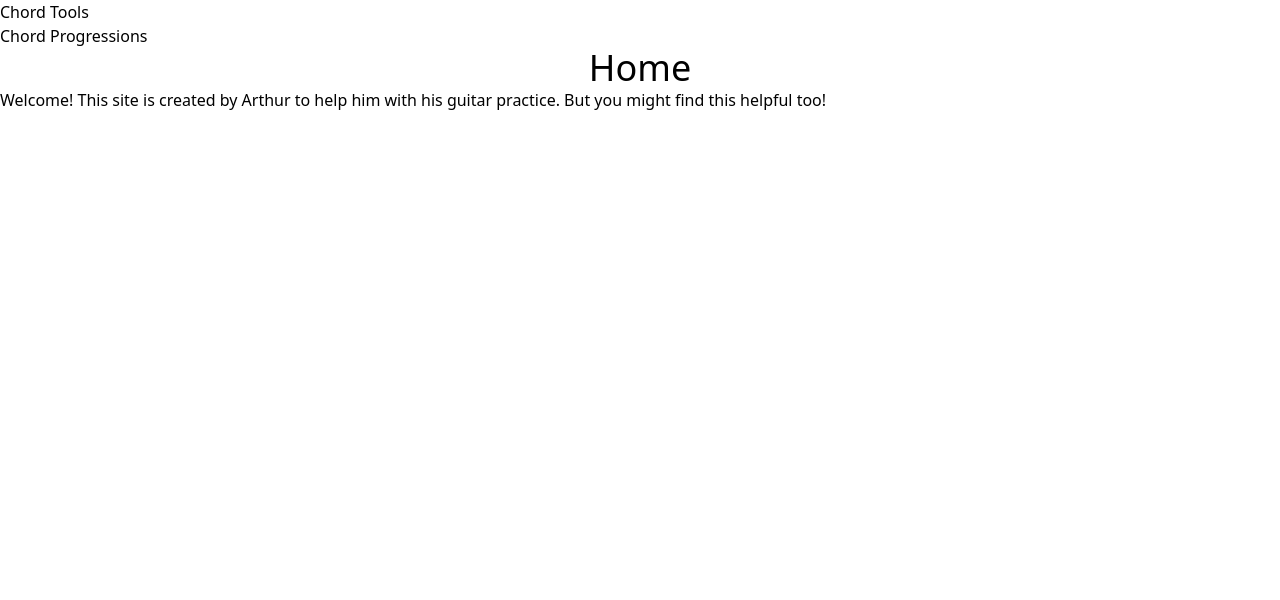
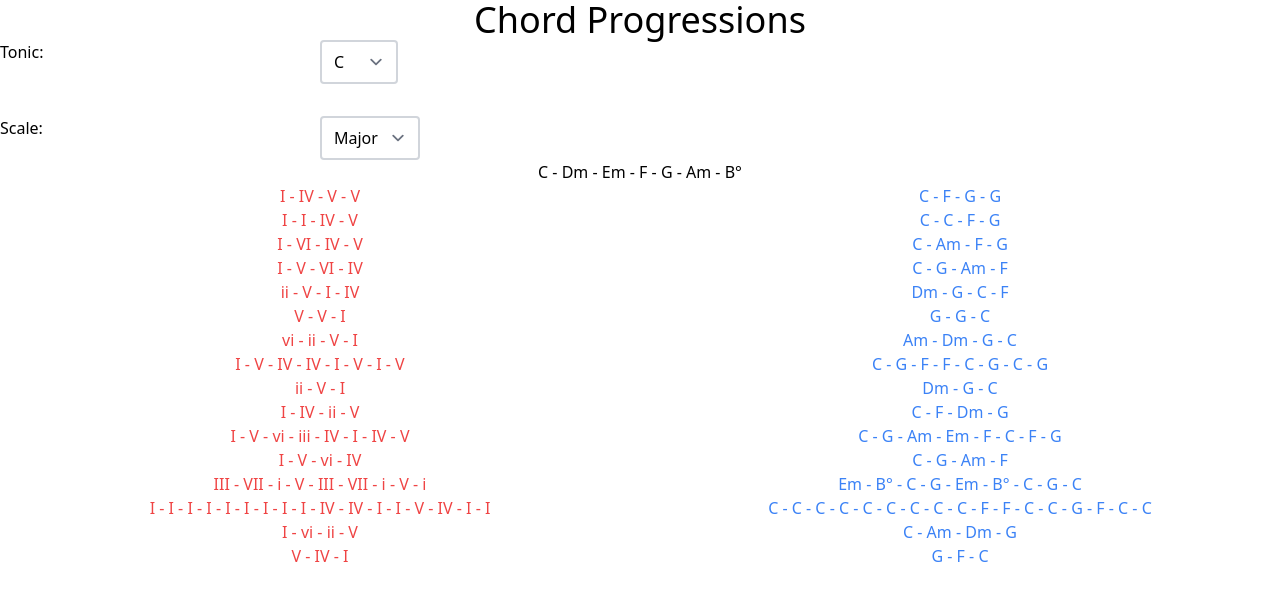
Before and after one commit to arvinsim/chord-tools, a Next.js app: page / in a window 1280 px wide. Shown: the top 600 px of the page. Built offline with nearby package versions, Linux system fonts and the light colour scheme.

Commit message:
Refactor code to use only 1 layout

```diff
--- a/component/default-layout.tsx
+++ b/component/default-layout.tsx
@@ -1,6 +1,5 @@
 import React from "react";
 import Head from "next/head";
-import Link from "next/link";
 
 export default function DefaultLayout({
   children,
@@ -12,17 +11,7 @@ export default function DefaultLayout({
         <meta name="description" content="Chord Tools" />
         <link rel="icon" href="/favicon.ico" />
       </Head>
-      <div className="container mx-auto w-1/2">
-        <div>
-          <Link href="/">
-            <div className="text-2xl">Chord Tools</div>
-          </Link>
-          <Link href="/chord-progressions">
-            <div className="underline text-blue-600 hover:text-blue-800 visited:text-purple-600">
-              Chord Progressions
-            </div>
-          </Link>
-        </div>
+      <div className="container mx-auto">
         <main>{children}</main>
       </div>
     </div>
--- a/pages/_app.tsx
+++ b/pages/_app.tsx
@@ -1,11 +1,13 @@
 import React from "react";
 import "../styles/globals.css";
+import DefaultLayout from "../component/default-layout";
 
 function MyApp({ Component, pageProps }: AppPropsWithLayout) {
-  // Use the layout defined at the page level, if available
-  const getLayout = Component.getLayout ?? ((page) => page);
-
-  return getLayout(<Component {...pageProps} />);
+  return (
+    <DefaultLayout>
+      <Component {...pageProps} />
+    </DefaultLayout>
+  );
 }
 
 export default MyApp;
--- a/pages/chord-progressions.tsx
+++ /dev/null
@@ -1,94 +0,0 @@
-import { useState } from "react";
-import type { ReactElement } from "react";
-
-import DefaultLayout from "../component/default-layout";
-import { useChords } from "../hooks/useChords";
-import { useChordProgressions } from "../hooks/useChordProgression";
-
-const ChordProgressions: NextPageWithLayout = () => {
-  const [tonic, setTonic] = useState("C");
-  const [scale, setScale] = useState("major");
-  const chords = useChords(tonic, scale);
-  const chordProgressions = useChordProgressions(tonic, scale);
-  const tonicOptions = [
-    "C",
-    "Db",
-    "D",
-    "Eb",
-    "E",
-    "F",
-    "Gb",
-    "G",
-    "Ab",
-    "A",
-    "Bb",
-    "B",
-  ];
-
-  return (
-    <div>
-      <div className="text-center text-4xl">Chord Progressions</div>
-      <form className="flex flex-col gap-8 justify-center">
-        <div className="flex flex-row">
-          <div className="basis-1/4">
-            <label htmlFor="tonic">Tonic:</label>
-          </div>
-          <div className="basis-3/4">
-            <select
-              id="tonic"
-              data-testid="tonic"
-              value={tonic}
-              className="rounded border-2 border-gray-300"
-              onChange={(e) => setTonic(e.target.value)}
-            >
-              {tonicOptions.map((tonicOption) => {
-                return (
-                  <option key={tonicOption} value={tonicOption}>
-                    {tonicOption}
-                  </option>
-                );
-              })}
-            </select>
-          </div>
-        </div>
-        <div className="flex flex-row">
-          <div className="basis-1/4">
-            <label htmlFor="scale">Scale:</label>
-          </div>
-          <div className="basis-3/4">
-            <select
-              id="scale"
-              data-testid="scale"
-              value={scale}
-              className="rounded border-2 border-gray-300"
-              onChange={(e) => setScale(e.target.value)}
-            >
-              <option value="major">Major</option>
-            </select>
-          </div>
-        </div>
-      </form>
-      <div className="text-center">{chords.join(" - ")}</div>
-      <div className="container mx-auto">
-        {chordProgressions.map((progression, index) => {
-          return (
-            <div className="flex flex-row text-center" key={index}>
-              <div className="basis-1/2 text-red-500">
-                {progression.progression.join(" - ")}
-              </div>
-              <div className="basis-1/2 text-blue-500">
-                {progression.chords.join(" - ")}
-              </div>
-            </div>
-          );
-        })}
-      </div>
-    </div>
-  );
-};
-
-ChordProgressions.getLayout = function getLayout(page: ReactElement) {
-  return <DefaultLayout>{page}</DefaultLayout>;
-};
-
-export default ChordProgressions;
--- a/pages/index.tsx
+++ b/pages/index.tsx
@@ -1,20 +1,87 @@
-import type { ReactElement } from "react";
-import DefaultLayout from "../component/default-layout";
+import { useState } from "react";
+import { useChords } from "../hooks/useChords";
+import { useChordProgressions } from "../hooks/useChordProgression";
 
-const Home: NextPageWithLayout = () => {
+const ChordProgressions: NextPageWithLayout = () => {
+  const [tonic, setTonic] = useState("C");
+  const [scale, setScale] = useState("major");
+  const chords = useChords(tonic, scale);
+  const chordProgressions = useChordProgressions(tonic, scale);
+  const tonicOptions = [
+    "C",
+    "Db",
+    "D",
+    "Eb",
+    "E",
+    "F",
+    "Gb",
+    "G",
+    "Ab",
+    "A",
+    "Bb",
+    "B",
+  ];
+
   return (
     <div>
-      <div className="text-center text-4xl">Home</div>
-      <div>
-        Welcome! This site is created by Arthur to help him with his guitar
-        practice. But you might find this helpful too!
+      <div className="text-center text-4xl">Chord Progressions</div>
+      <form className="flex flex-col gap-8 justify-center">
+        <div className="flex flex-row">
+          <div className="basis-1/4">
+            <label htmlFor="tonic">Tonic:</label>
+          </div>
+          <div className="basis-3/4">
+            <select
+              id="tonic"
+              data-testid="tonic"
+              value={tonic}
+              className="rounded border-2 border-gray-300"
+              onChange={(e) => setTonic(e.target.value)}
+            >
+              {tonicOptions.map((tonicOption) => {
+                return (
+                  <option key={tonicOption} value={tonicOption}>
+                    {tonicOption}
+                  </option>
+                );
+              })}
+            </select>
+          </div>
+        </div>
+        <div className="flex flex-row">
+          <div className="basis-1/4">
+            <label htmlFor="scale">Scale:</label>
+          </div>
+          <div className="basis-3/4">
+            <select
+              id="scale"
+              data-testid="scale"
+              value={scale}
+              className="rounded border-2 border-gray-300"
+              onChange={(e) => setScale(e.target.value)}
+            >
+              <option value="major">Major</option>
+            </select>
+          </div>
+        </div>
+      </form>
+      <div className="text-center">{chords.join(" - ")}</div>
+      <div className="container mx-auto">
+        {chordProgressions.map((progression, index) => {
+          return (
+            <div className="flex flex-row text-center" key={index}>
+              <div className="basis-1/2 text-red-500">
+                {progression.progression.join(" - ")}
+              </div>
+              <div className="basis-1/2 text-blue-500">
+                {progression.chords.join(" - ")}
+              </div>
+            </div>
+          );
+        })}
       </div>
     </div>
   );
 };
 
-Home.getLayout = function getLayout(page: ReactElement) {
-  return <DefaultLayout>{page}</DefaultLayout>;
-};
-
-export default Home;
+export default ChordProgressions;
```
Also changed, not shown: 1 other file (tests, documents, lock files or other folders).
